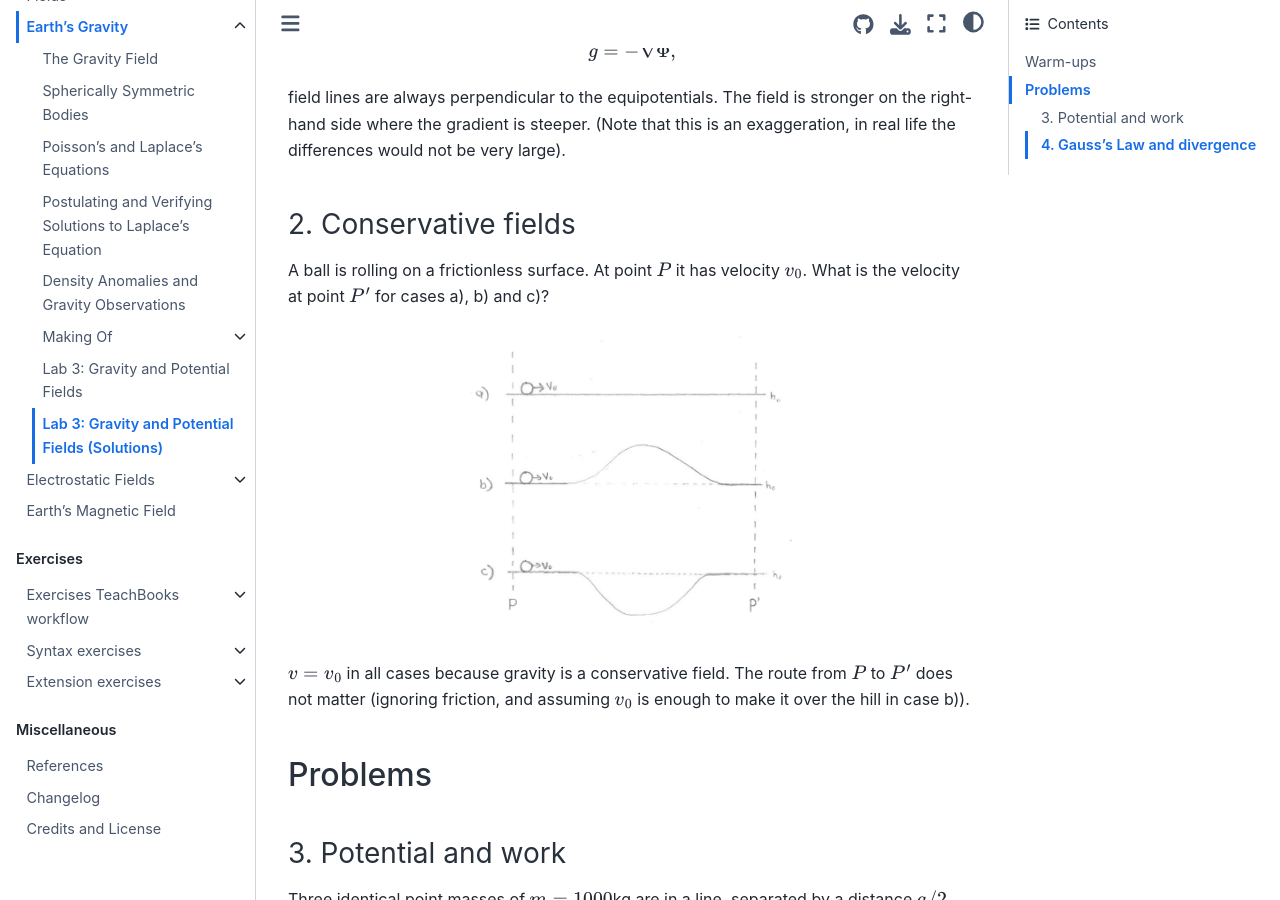
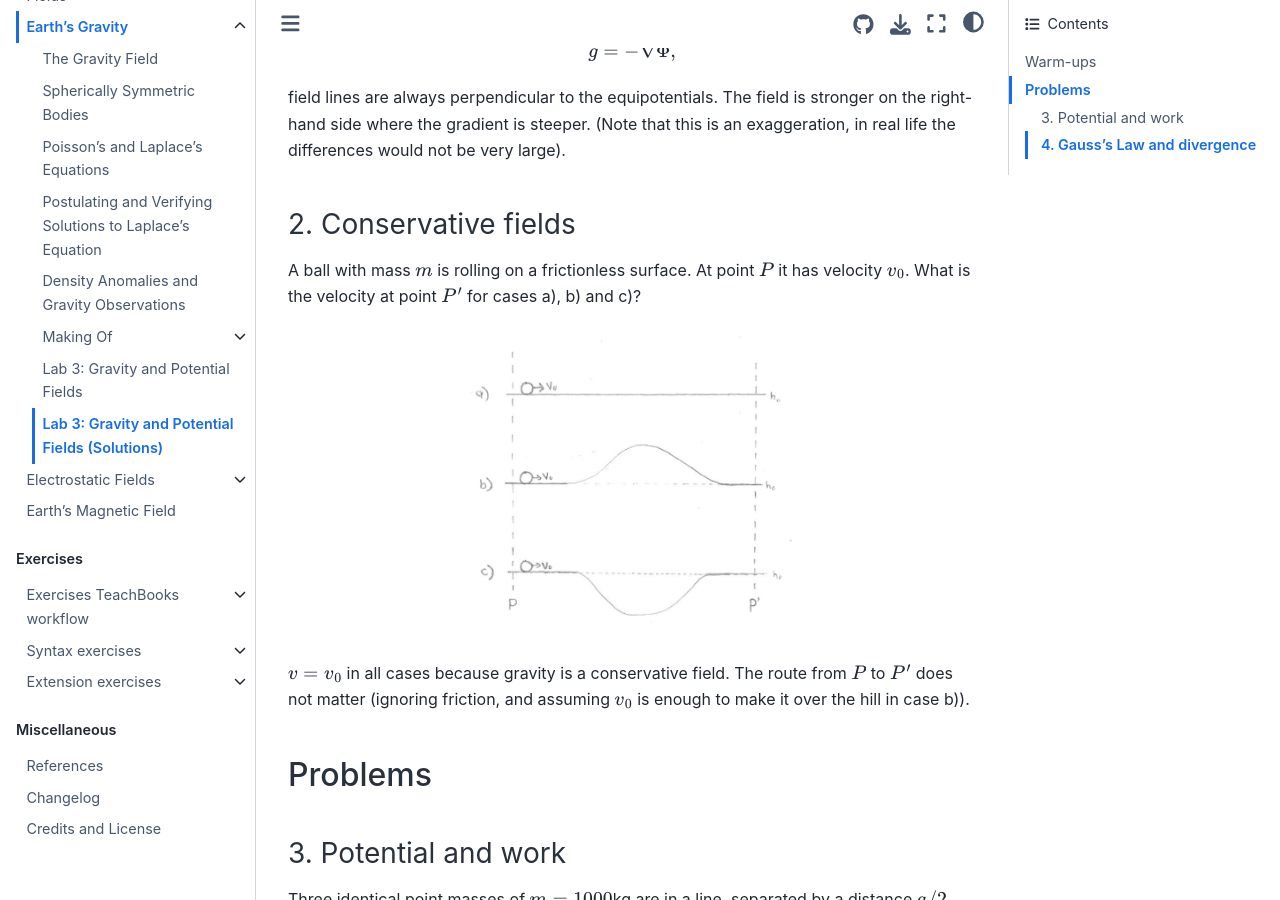
Before and after one commit to BScECT/FieldWaves, a Jupyter Book: the page built from book/2_potential_fields/labs/week3_gravity_and_potential/week3_exersizes_solutions.md, in a window 1280 px wide and 900 px high, scrolled down 757 px. Built offline with Jupyter Book 1.0.4 settings and Sphinx 7.4.7 and the Sphinx Book theme 1.1.4, drawn with Linux system fonts in a browser that asks for light colours; pages that are not in the unit, such as notebooks, are missing from menus; comment, search, counter and statistics services are not loaded.

Commit message:
finished solutions for the lab 3 exersizes

````diff
--- a/book/2_potential_fields/labs/week3_gravity_and_potential/week3_exersizes_solutions.md
+++ b/book/2_potential_fields/labs/week3_gravity_and_potential/week3_exersizes_solutions.md
@@ -18,7 +18,7 @@ field lines are always perpendicular to the equipotentials. The field is stronge
 
 
 ### 2. Conservative fields
-A ball is rolling on a frictionless surface. At point $P$ it has velocity $v_0$. What is the velocity at point $P'$ for cases a), b) and c)?
+A ball with mass $m$ is rolling on a frictionless surface. At point $P$ it has velocity $v_0$. What is the velocity at point $P'$ for cases a), b) and c)?
 ```{figure} figures/rolling_ball.png
 :width: 50%
 ```
````
Also changed, not shown: book/2_potential_fields/labs/week3_gravity_and_potential/week3_exersizes.md (+1 -1 lines).
